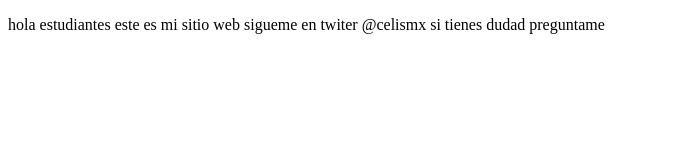
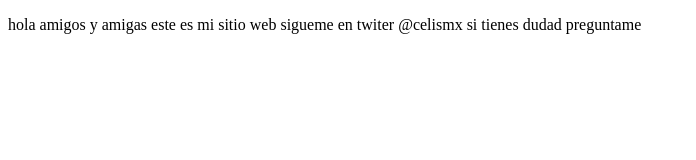
Before and after one commit to jorgera2104/proyectoDemoCursoPrework, a plain HTML site: page index.html in a window 1280 px wide. Shown: the whole page, without its empty margins (0-696 px from the left). Drawn offline with Linux system fonts and the light colour scheme.

```diff
--- a/index.html
+++ b/index.html
@@ -7,7 +7,7 @@
     <title>hola mundo</title>
 </head>
 </body>
-<p>hola estudiantes este es mi sitio web sigueme en twiter @celismx si tienes dudad preguntame
+<p>hola amigos y amigas este es mi sitio web sigueme en twiter @celismx si tienes dudad preguntame
 
 </p>
 </body>
```
